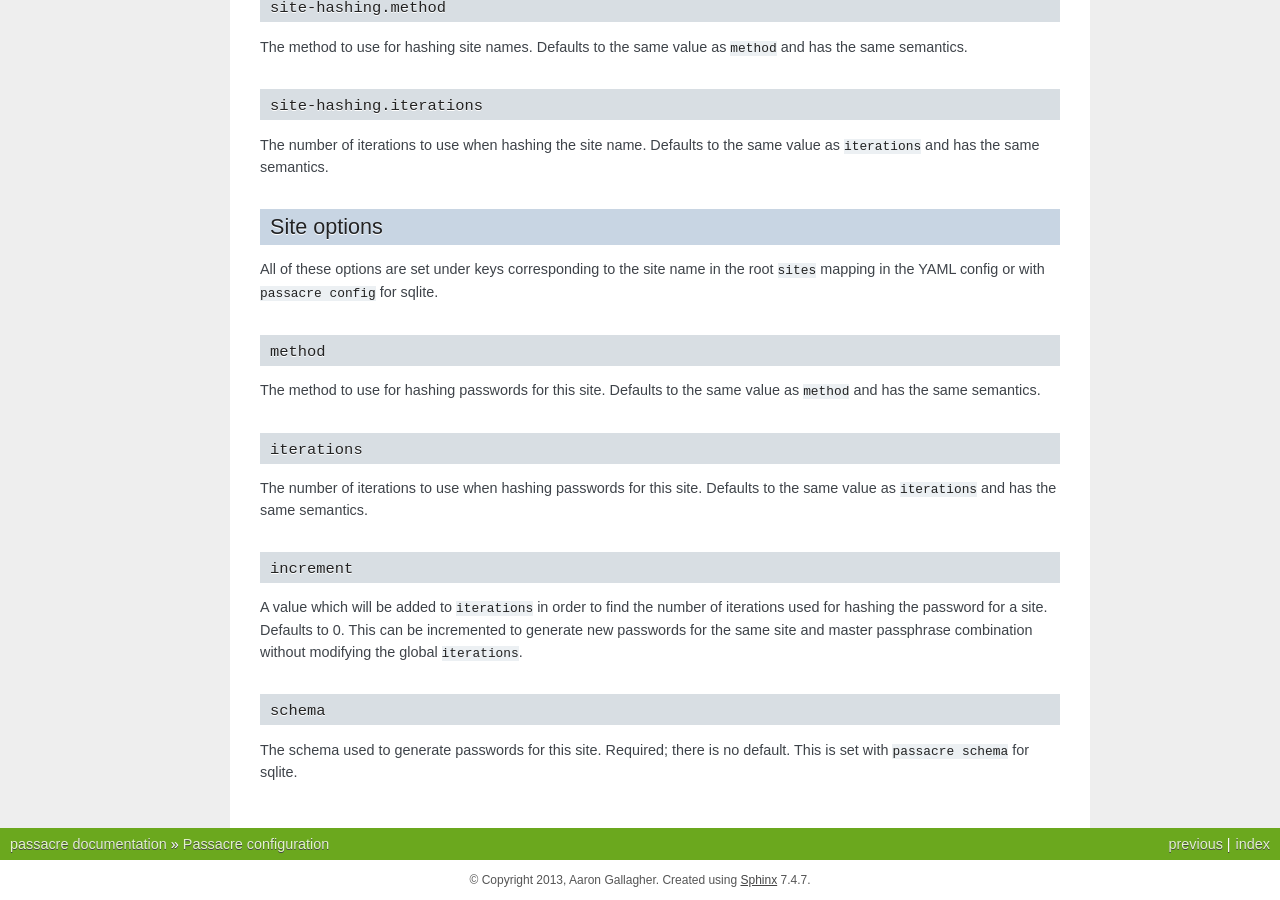
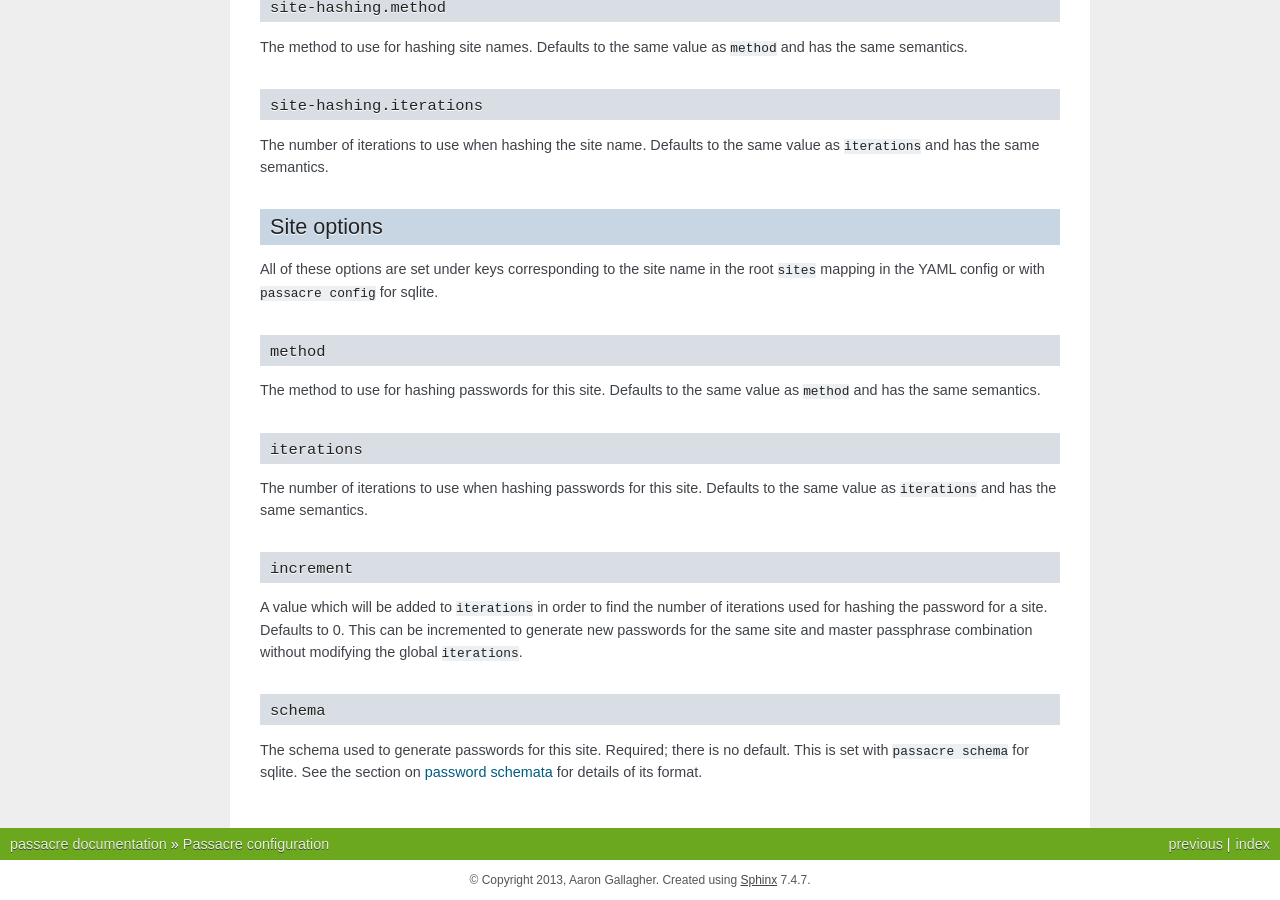
Before and after one commit to habnabit/passacre, a Sphinx documentation site: the page built from docs/config.rst, in a window 1280 px wide and 900 px high, scrolled down 1245 px. Built offline with Sphinx 7.4.7, drawn with Linux system fonts in a browser that asks for light colours; the version number could not be read and is left out.

Commit message:
Add a link to the docs.

```diff
--- a/docs/config.rst
+++ b/docs/config.rst
@@ -123,7 +123,8 @@ combination without modifying the global ``iterations``.
 ~~~~~~~~~~
 
 The schema used to generate passwords for this site. Required; there is no
-default. This is set with ``passacre schema`` for sqlite.
+default. This is set with ``passacre schema`` for sqlite. See the section on
+:ref:`password schemata <schemata>` for details of its format.
 
 
 .. _cykeccak: https://crate.io/packages/cykeccak/
--- a/docs/schema.rst
+++ b/docs/schema.rst
@@ -1,3 +1,5 @@
+.. _schemata:
+
 Password schemata
 =================
 
```
